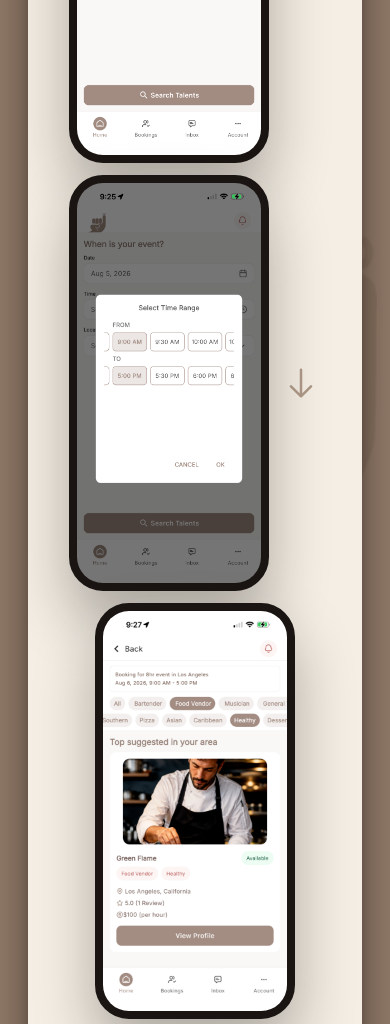
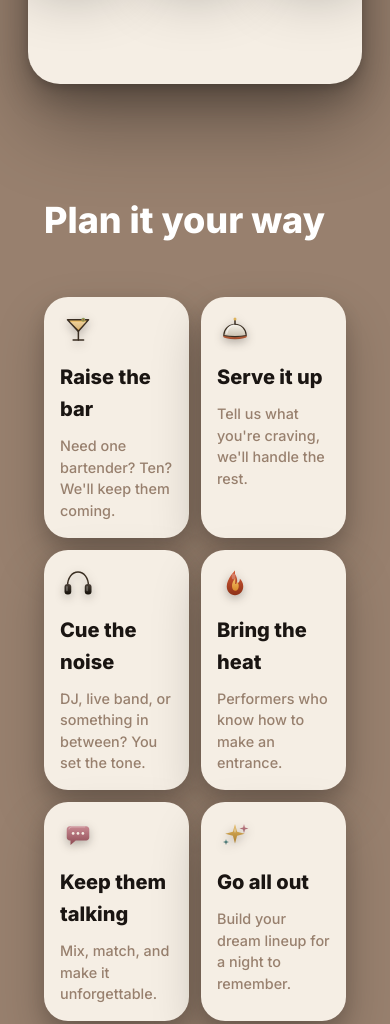
Before and after one commit to Gala-App/gala-app.github.io, a website: page docs/index.html in a window 390 px wide. Shown: the part 2360-3384 px from the top of the page. Drawn offline with Linux system fonts and the light colour scheme.

Commit message:
Mobile: phones side-by-side and 2-column plan cards
- Phone showcase now stays in one horizontal row on mobile (shrunk down), matching the desktop layout, instead of stacking vertically
- 'Plan it your way' cards are 2 columns on mobile instead of 1, shortening the page significantly
- Desktop layout is completely unaffected — all changes scoped to the existing mobile media query

```diff
--- a/docs/css/index.css
+++ b/docs/css/index.css
@@ -357,11 +357,34 @@
 
 @media only screen and (max-width: 600px) {
     .plan-section {
-        padding-top: 4rem;
+        padding: 4rem 1rem 0;
     }
 
     .plan-grid {
-        grid-template-columns: 1fr;
+        gap: 12px;
+    }
+
+    .plan-card {
+        padding: 16px;
+    }
+
+    .plan-card-icon {
+        width: 36px;
+        height: 36px;
+        margin-bottom: 12px;
+    }
+
+    .plan-card-icon svg {
+        width: 36px;
+        height: 36px;
+    }
+
+    .plan-card-title {
+        font-size: 1.25rem;
+    }
+
+    .plan-card-desc {
+        font-size: 0.9rem;
     }
 
     .wordmark-img {
@@ -403,18 +426,25 @@
         padding: 6rem 1.5rem 4rem;
     }
 
-    .phone {
-        width: 190px;
+    .showcase {
+        padding: 3rem 1rem;
     }
 
     .showcase-phones {
-        gap: 12px;
+        gap: 6px;
+        flex-wrap: nowrap;
+    }
+
+    .showcase-phones .phone {
+        width: 90px;
+        border-width: 4px;
+        border-radius: 16px;
     }
 
     .showcase-arrow {
-        width: 40px;
-        height: 40px;
-        transform: rotate(90deg);
+        width: 18px;
+        height: 18px;
+        flex-shrink: 0;
     }
 
     #bottom-navbar {
```
